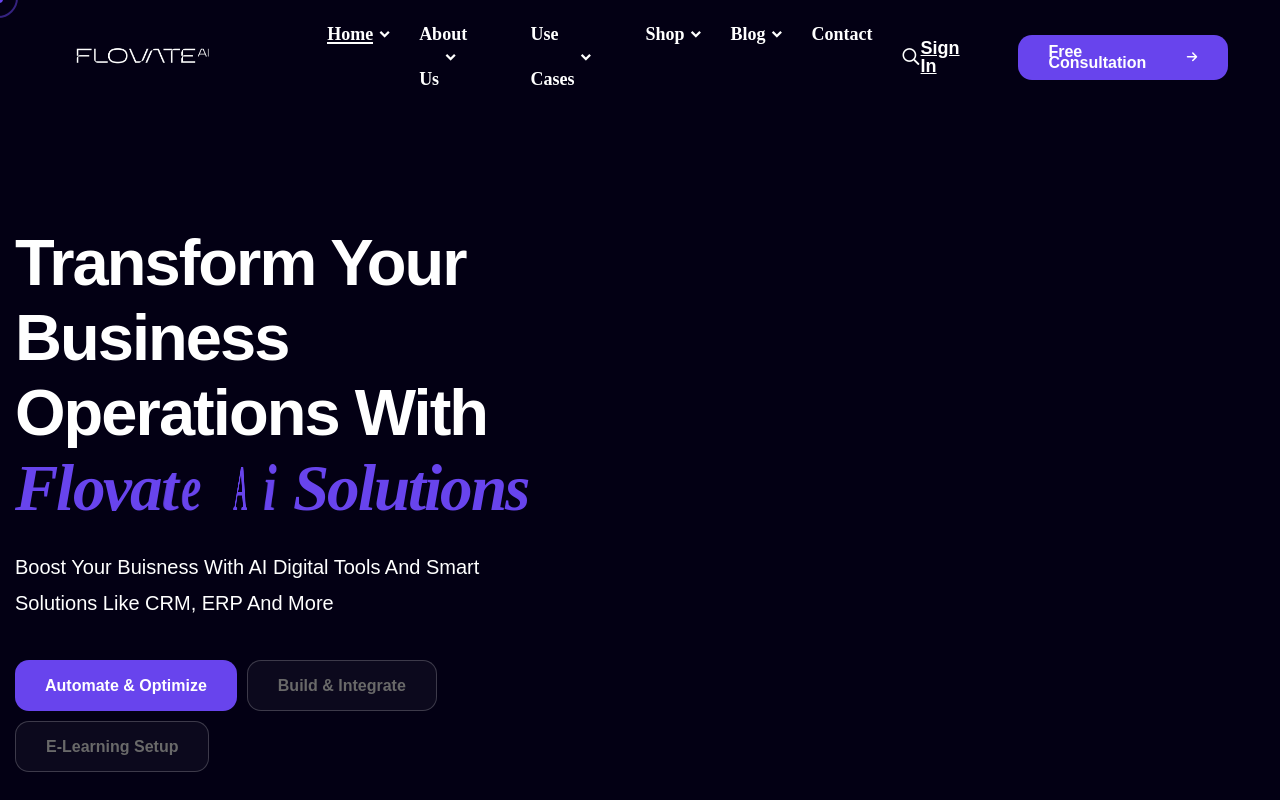
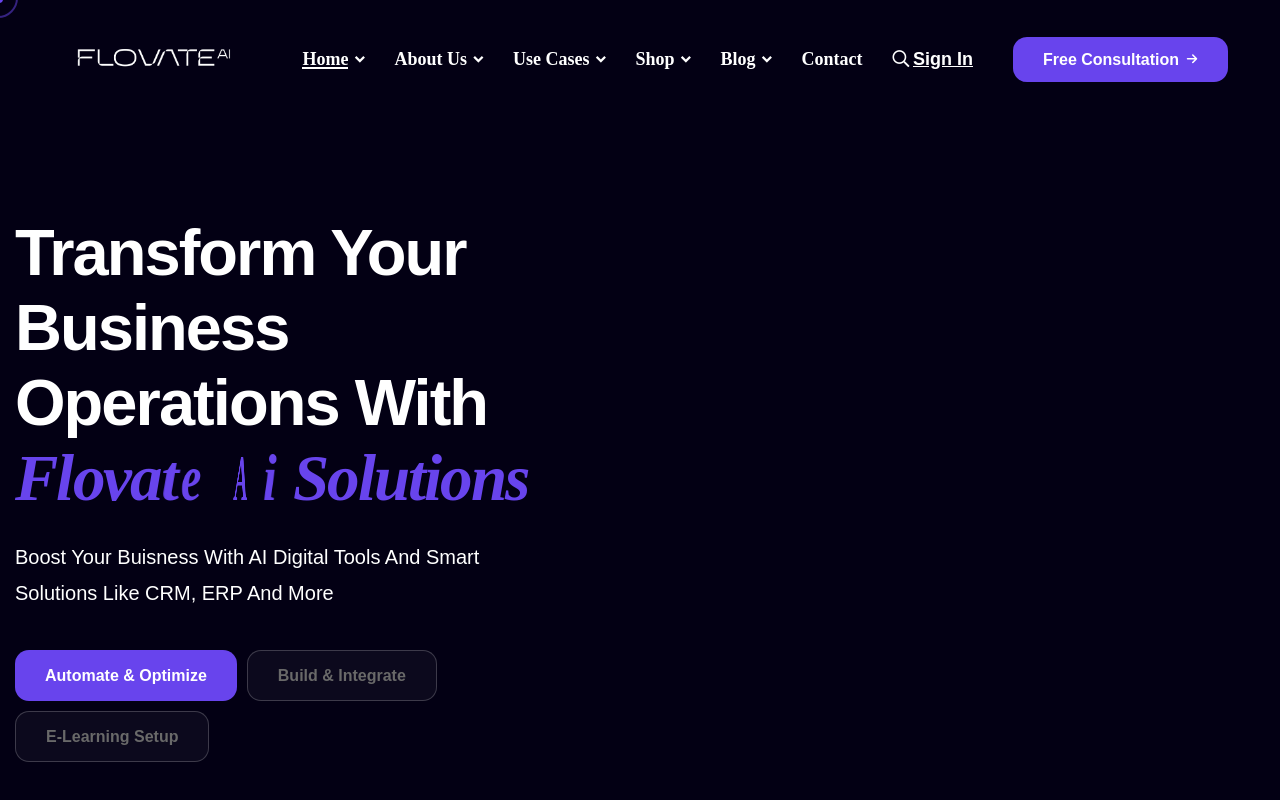
Before and after one commit to louay-srdev/FlovateAi, a Next.js app: page / in a window 1280 px wide. Shown: the top 800 px of the page. Built offline with nearby package versions, Linux system fonts and the light colour scheme; a web font is replaced by a local one.

Commit message:
logo update

```diff
--- a/components/headers/Header1.jsx
+++ b/components/headers/Header1.jsx
@@ -30,7 +30,7 @@
           <div id="site-logo-inner">
             <Link href={`/`} rel="home" className="main-logo">
               <Image
-                width={160}
+                width={180}
                 height={80}
                 id="logo_header"
                 src="/assets/images/logo/english-logo.png"
--- a/public/assets/css/style.css
+++ b/public/assets/css/style.css
@@ -1212,7 +1212,7 @@
 }
 
 .header-inner {
-  margin-top: -50px;
+  margin-top: -60px;
   padding: 29px 52px 31px 70px;
   display: flex;
   justify-content: space-between;
@@ -1220,7 +1220,7 @@
 }
 
 #site-logo {
-  margin-right: 101px;
+  margin-right: 50px;
 }
 
 /* main-nav */
```
